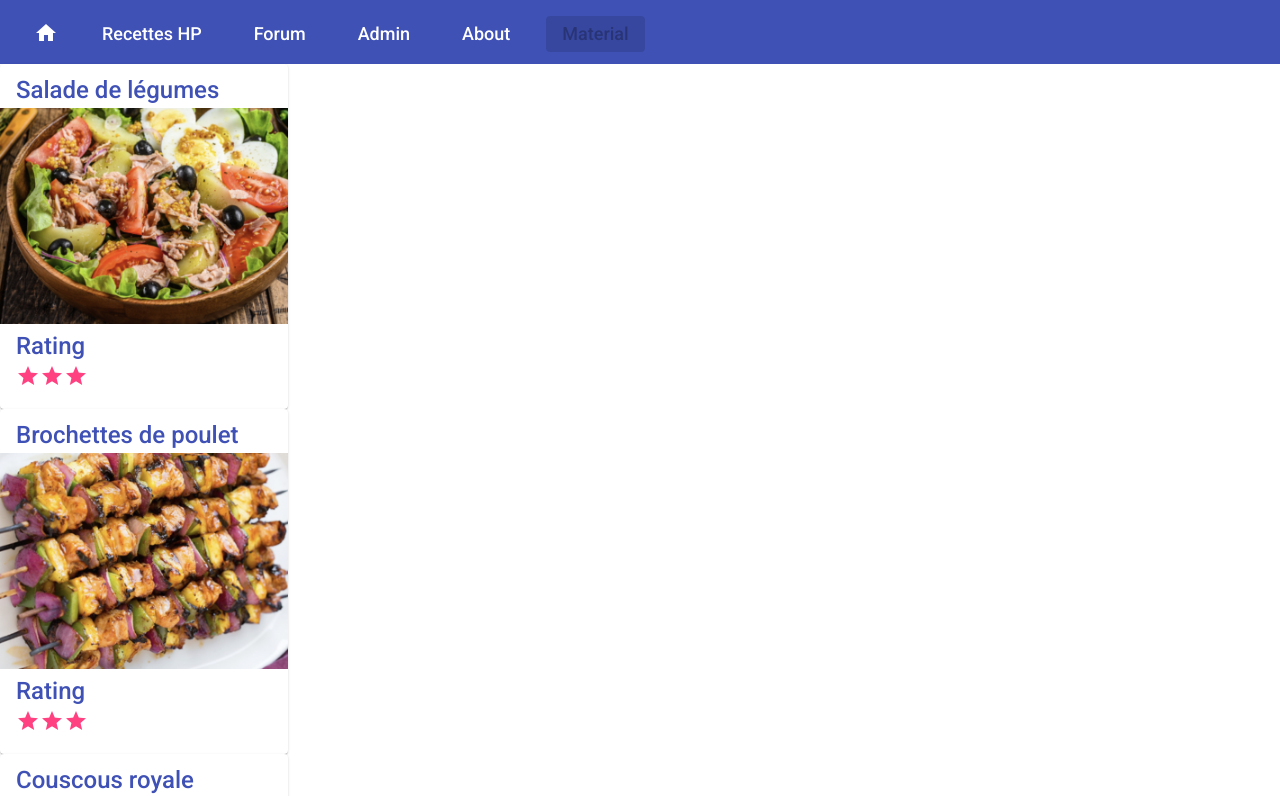
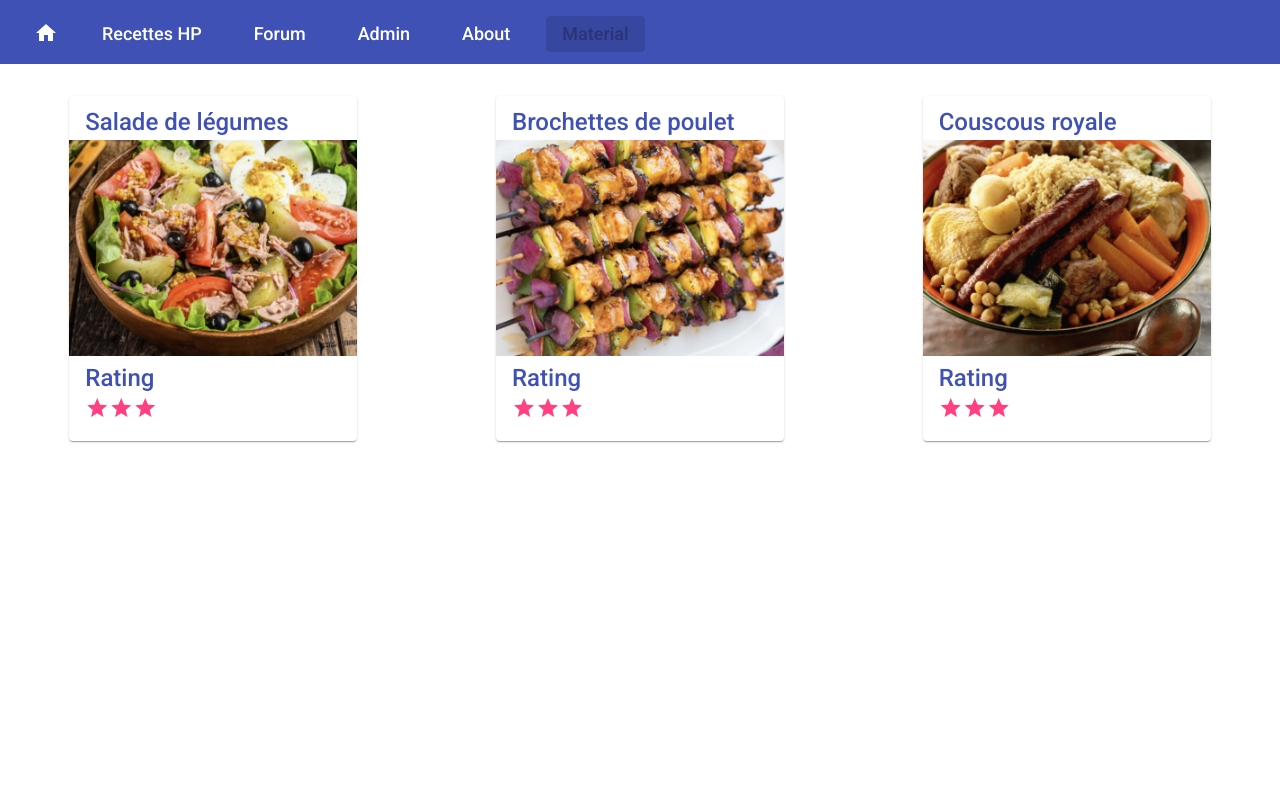
Before and after one commit to ThierryBeaulieu/Pratique_LOG2990, an Angular app in the folder client/: page /#/recipes in a window 1280 px wide. Shown: the top 796 px of the page. Built offline with nearby package versions, Linux system fonts and the light colour scheme.

Commit message:
fix: adding formating for the recipes

```diff
--- a/client/src/app/pages/recipes-page/recipes-page.component.html
+++ b/client/src/app/pages/recipes-page/recipes-page.component.html
@@ -1,4 +1,7 @@
 <app-navigation-bar></app-navigation-bar>
-<div *ngFor="let recipe of allRecipes">
-    <app-recipe-card [recipe]="recipe"></app-recipe-card>
+<div class="space-under-nav-bar"></div>
+<div class="recipe-container">
+    <div *ngFor="let recipe of allRecipes">
+        <app-recipe-card [recipe]="recipe"></app-recipe-card>
+    </div>
 </div>
--- a/client/src/app/pages/recipes-page/recipes-page.component.scss
+++ b/client/src/app/pages/recipes-page/recipes-page.component.scss
@@ -0,0 +1,9 @@
+.recipe-container {
+    display: flex;
+    align-items: center;
+    justify-content: space-around;
+}
+
+.space-under-nav-bar {
+    height: 4vh;
+}
```
